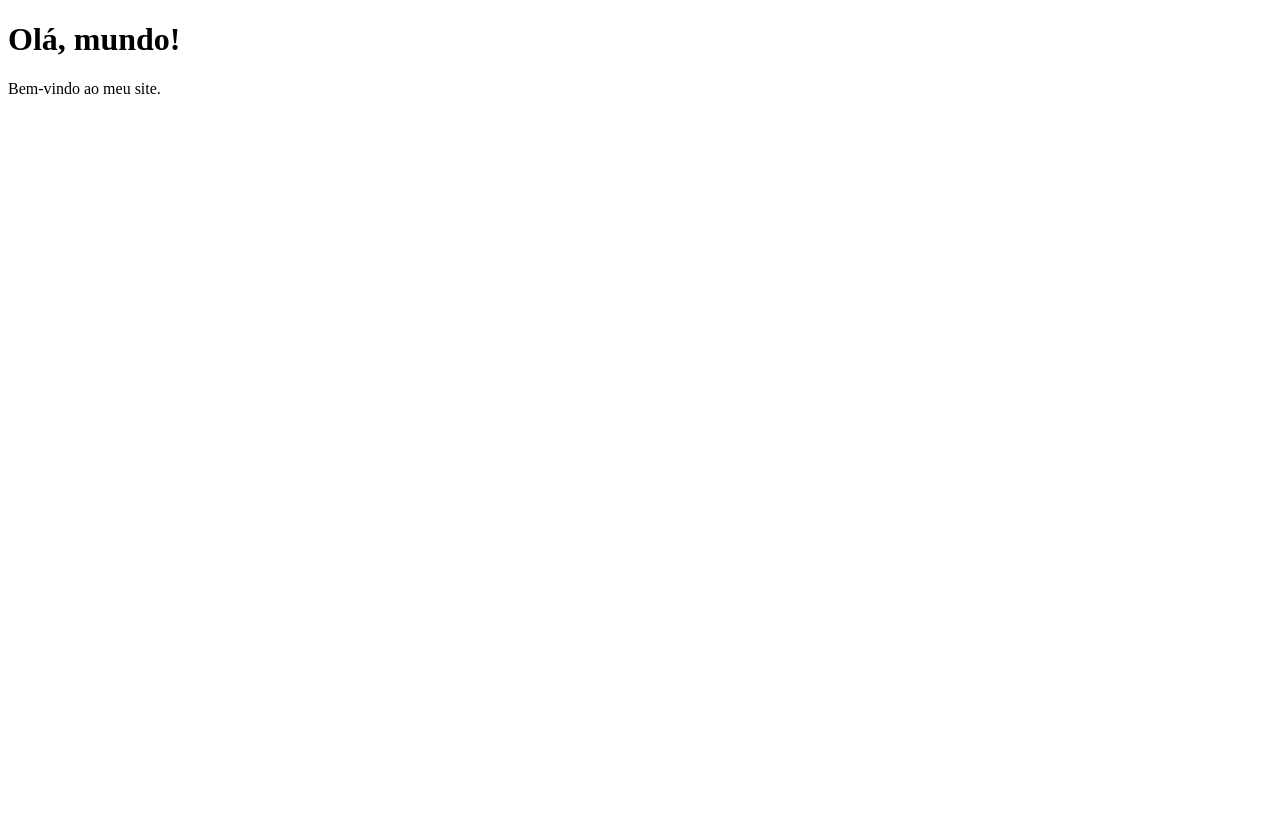
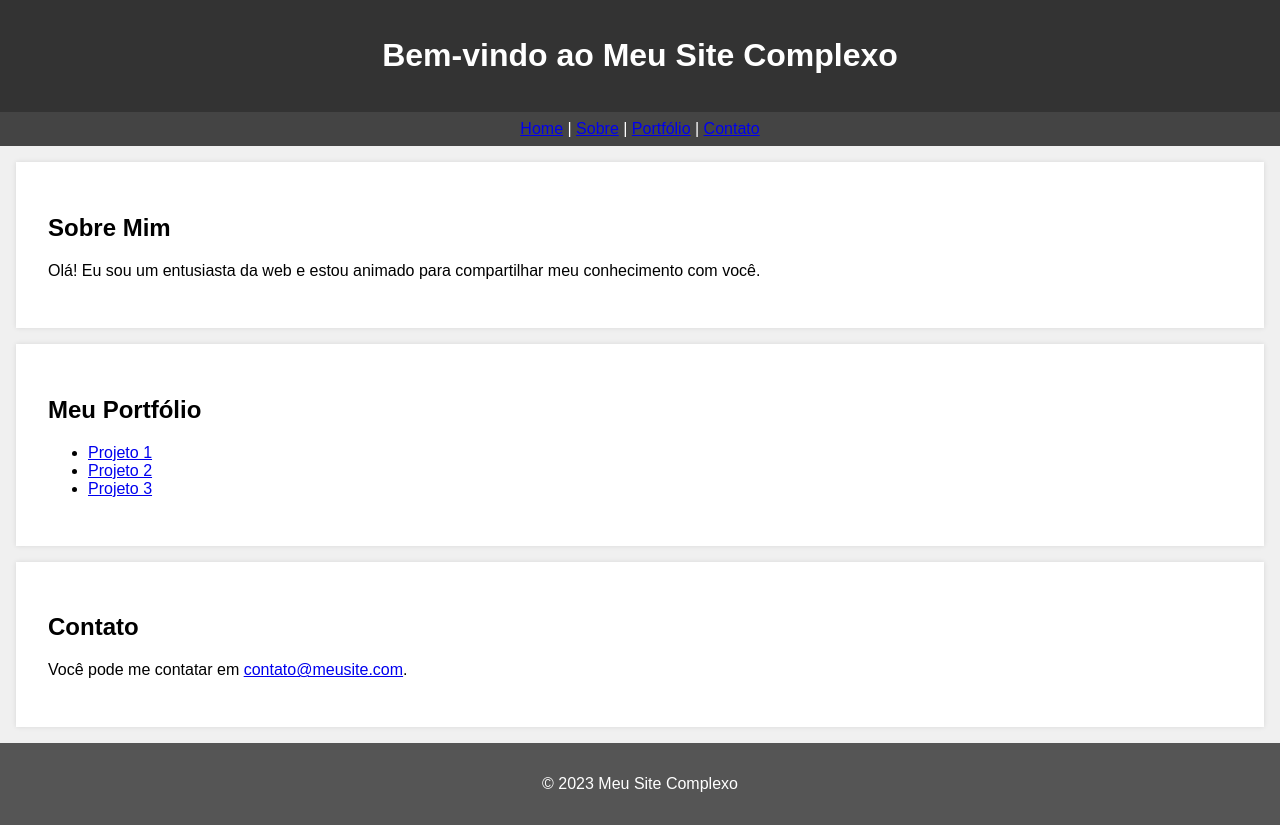
Before and after one commit to C0NC4L/meusite2, a plain HTML site: page index.html in a window 1280 px wide. Before the commit the page ends 800 px from the top, so only its background shows below. Drawn offline with Linux system fonts and the light colour scheme.

Commit message:
Update index.html

```diff
--- a/index.html
+++ b/index.html
@@ -1,10 +1,68 @@
 <!DOCTYPE html>
 <html>
 <head>
-    <title>Meu Site</title>
+    <title>Meu Site Complexo</title>
+    <style>
+        body {
+            font-family: Arial, sans-serif;
+            background-color: #f0f0f0;
+            margin: 0;
+            padding: 0;
+        }
+        header {
+            background-color: #333;
+            color: white;
+            padding: 1rem;
+            text-align: center;
+        }
+        nav {
+            background-color: #444;
+            color: white;
+            padding: 0.5rem;
+            text-align: center;
+        }
+        section {
+            padding: 2rem;
+            margin: 1rem;
+            background-color: white;
+            box-shadow: 0 0 5px rgba(0, 0, 0, 0.1);
+        }
+        footer {
+            background-color: #555;
+            color: white;
+            padding: 1rem;
+            text-align: center;
+        }
+    </style>
 </head>
 <body>
-    <h1>Olá, mundo!</h1>
-    <p>Bem-vindo ao meu site.</p>
+    <header>
+        <h1>Bem-vindo ao Meu Site Complexo</h1>
+    </header>
+    <nav>
+        <a href="#">Home</a> |
+        <a href="#">Sobre</a> |
+        <a href="#">Portfólio</a> |
+        <a href="#">Contato</a>
+    </nav>
+    <section>
+        <h2>Sobre Mim</h2>
+        <p>Olá! Eu sou um entusiasta da web e estou animado para compartilhar meu conhecimento com você.</p>
+    </section>
+    <section>
+        <h2>Meu Portfólio</h2>
+        <ul>
+            <li><a href="#">Projeto 1</a></li>
+            <li><a href="#">Projeto 2</a></li>
+            <li><a href="#">Projeto 3</a></li>
+        </ul>
+    </section>
+    <section>
+        <h2>Contato</h2>
+        <p>Você pode me contatar em <a href="mailto:contato@meusite.com">contato@meusite.com</a>.</p>
+    </section>
+    <footer>
+        <p>&copy; 2023 Meu Site Complexo</p>
+    </footer>
 </body>
 </html>
```
